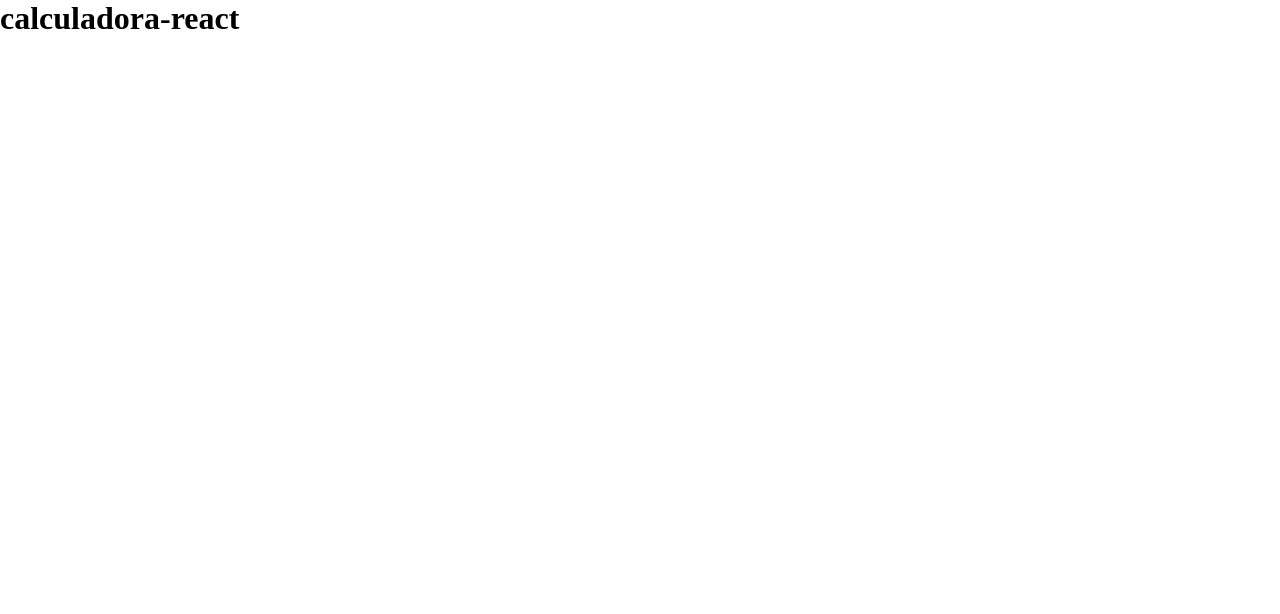
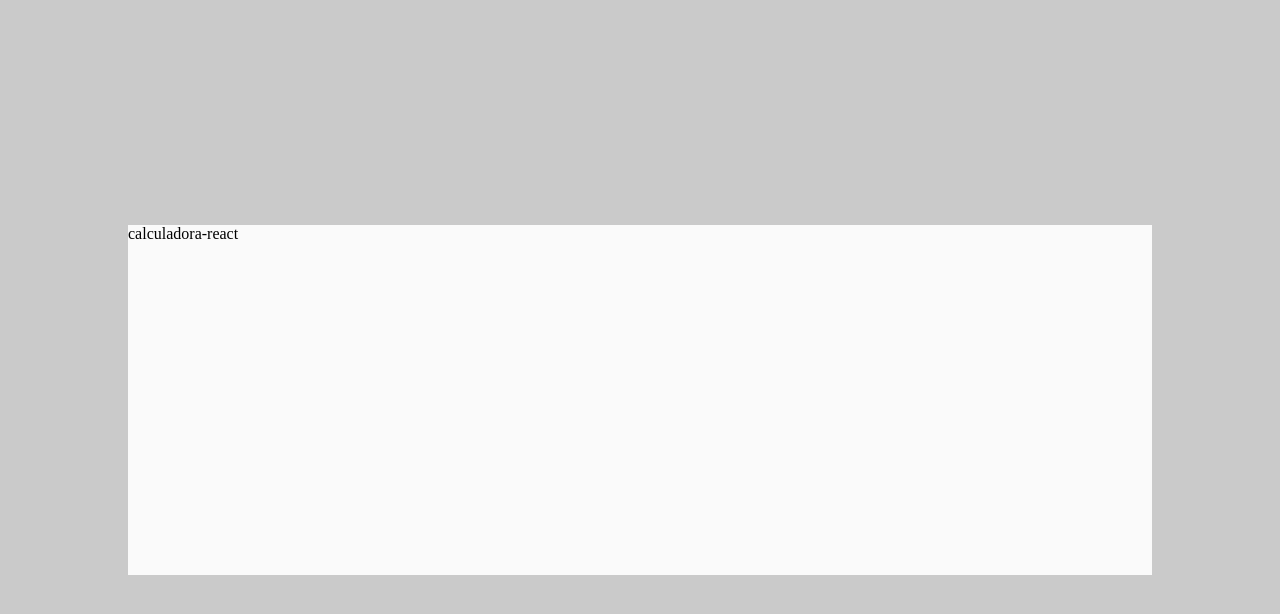
Before and after one commit to matheuspmbarcellos/calculadora-react, a React (Create React App) app: page / in a window 1280 px wide. Shown: the top 614 px of the page. Built offline with nearby package versions, Linux system fonts and the light colour scheme.

Commit message:
styles container and content

```diff
--- a/src/App.js
+++ b/src/App.js
@@ -1,7 +1,13 @@
+import { Container, Content } from "./styles";
 
-function App() {
+const App = () => {
+
   return (
-    <h1>calculadora-react</h1>
+    <Container>
+      <Content>
+        calculadora-react
+      </Content>
+    </Container>
   );
 }
 
--- /dev/null
+++ b/src/styles.js
@@ -0,0 +1,17 @@
+import styled from "styled-components";
+
+export const Container = styled.div`
+    width: 100%;
+    height: 100vh;
+    background-color: #CACACA;
+
+    display: flex;
+    align-items: center;
+    justify-content: center;
+`
+
+export const Content = styled.div`
+    width: 80%;
+    min-height: 350px;
+    background-color: #fafafa;
+`
```
